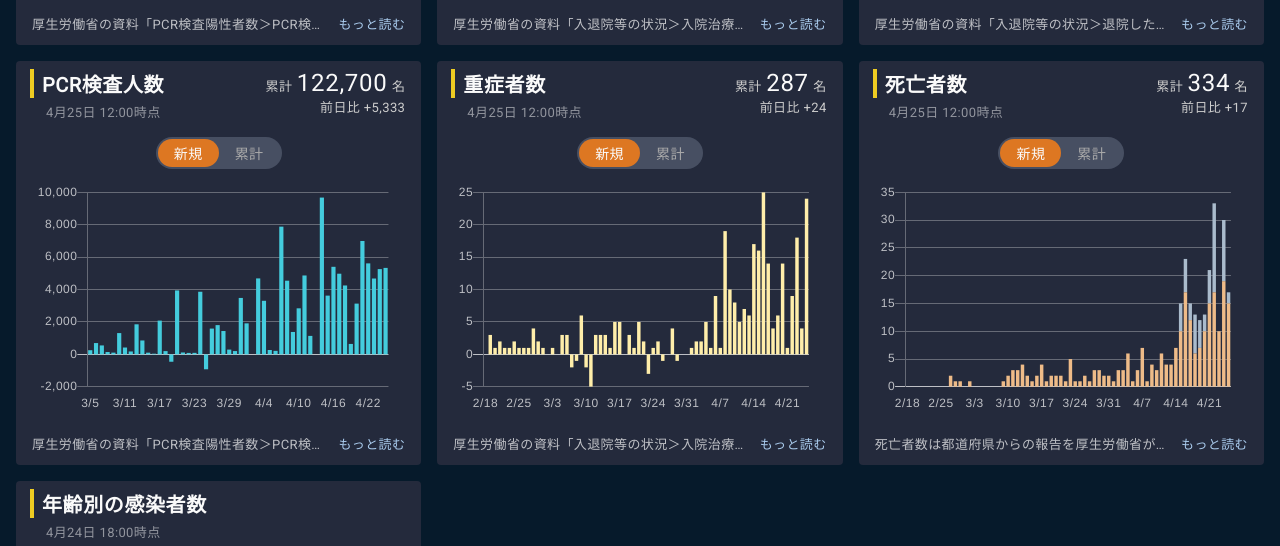
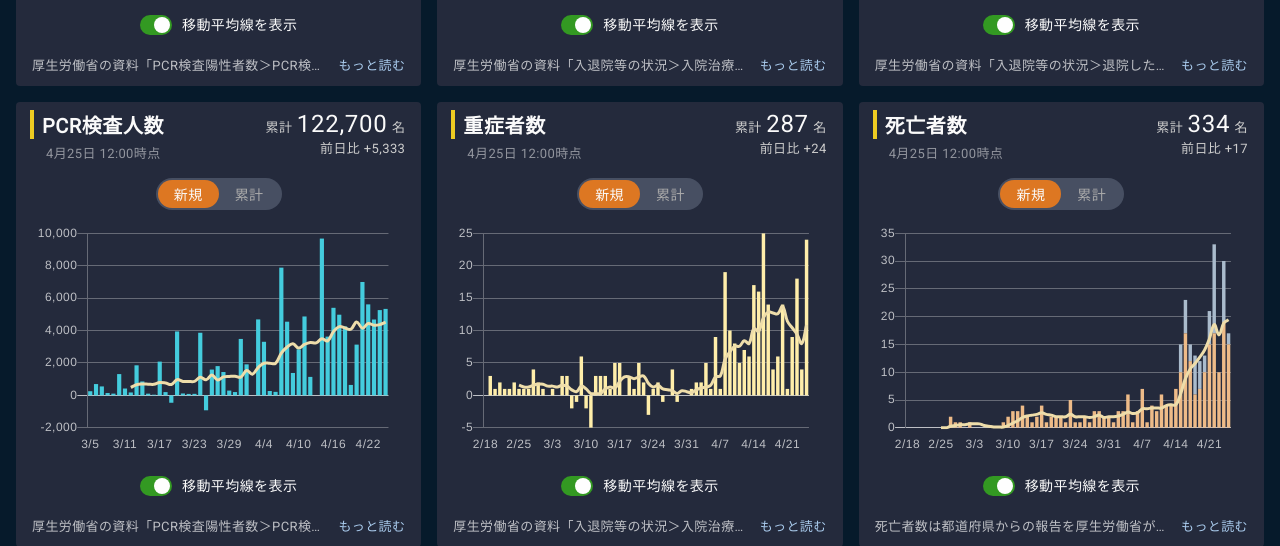
Before and after one commit to kaz-ogiwara/covid19, a plain HTML site: page index.html in a window 1280 px wide. Shown: the part 749-1295 px from the top of the page. Drawn offline with nearby package versions, Linux system fonts and the light colour scheme.

Commit message:
Add moving averages

```diff
--- a/index.html
+++ b/index.html
@@ -65,6 +65,9 @@
                 <div class="switch" value="total">累計</div>
               </div>
               <div class="chart"></div>
+              <div class="checkboxes">
+                <div class="checkbox moving-average on"><div><div></div></div>移動平均線を表示</div>
+              </div>
               <p class="notes">厚生労働省の資料「PCR検査陽性者数＞PCR検査陽性者」の数。症状があるケース＝有症状はグリーン、感染はしているが症状がないケース＝無症状はイエロー、症状有無を確認中のケースはグレーで表示。日付は都道府県から厚生労働省への報告ベース。<a class="more">もっと読む</a></p>
             </div>
           </div>
@@ -85,6 +88,9 @@
                 <div class="switch" value="total">累計</div>
               </div>
               <div class="chart"></div>
+              <div class="checkboxes">
+                <div class="checkbox moving-average on"><div><div></div></div>移動平均線を表示</div>
+              </div>
               <p class="notes">厚生労働省の資料「入退院等の状況＞入院治療を要する者等」の数。感染者数から退院者数と死亡者数を除いた値だが、確認中のケースも含まれるため誤差が生じる場合がある。入院待機中や症状有無確認中も含む。日付は都道府県から厚生労働省への報告ベース。<a class="more">もっと読む</a></p>
             </div>
           </div>
@@ -105,6 +111,9 @@
                 <div class="switch" value="total">累計</div>
               </div>
               <div class="chart"></div>
+              <div class="checkboxes">
+                <div class="checkbox moving-average on"><div><div></div></div>移動平均線を表示</div>
+              </div>
               <p class="notes">厚生労働省の資料「入退院等の状況＞退院した者」の数。症状の有無は問わない。4月22日からは都道府県からの報告を突合作業中である「確認中」を追加した。日付は都道府県から厚生労働省への報告ベース。<a class="more">もっと読む</a></p>
             </div>
           </div>
@@ -125,6 +134,9 @@
                 <div class="switch" value="total">累計</div>
               </div>
               <div class="chart"></div>
+              <div class="checkboxes">
+                <div class="checkbox moving-average on"><div><div></div></div>移動平均線を表示</div>
+              </div>
               <p class="notes">厚生労働省の資料「PCR検査陽性者数＞PCR検査実施人数」の数。検査「件数」ではなく「人数」であるため、1名に複数回PCR検査を行った場合は「1名」とカウントする。厚生労働省では原則として過去分の遡及訂正は行っていないため、都道府県からの報告に訂正があった場合は大幅な増加やマイナスになる場合がある。当初はPCR検査人数として疑似症サーベイランス（疑わしい症状がある患者への調査）だけの数字が発表されていたが、3月4日からは濃厚接触者に対する検査も含むため、このページでは3月4日以降のデータのみ掲載している。日付は都道府県から厚生労働省への報告ベース。<a class="more">もっと読む</a></p>
             </div>
           </div>
@@ -145,6 +157,9 @@
                 <div class="switch" value="total">累計</div>
               </div>
               <div class="chart"></div>
+              <div class="checkboxes">
+                <div class="checkbox moving-average on"><div><div></div></div>移動平均線を表示</div>
+              </div>
                 <p class="notes">厚生労働省の資料「入退院等の状況＞入院治療を要する者＞うち人工呼吸器又は集中治療室に入院している者」の数。日付は都道府県から厚生労働省への報告ベース。<a class="more">もっと読む</a></p>
             </div>
           </div>
@@ -165,6 +180,9 @@
                 <div class="switch" value="total">累計</div>
               </div>
               <div class="chart"></div>
+              <div class="checkboxes">
+                <div class="checkbox moving-average on"><div><div></div></div>移動平均線を表示</div>
+              </div>
               <p class="notes">死亡者数は都道府県からの報告を厚生労働省が個々の感染者と突合して公式発表となるが、その過程でタイムラグが生じることがある。厚生労働省の発表に未照合の都道府県発表値も含まれるようになったため、その値をグレーで表示している。厚生労働省によると基準の違いなどではなく、最終的にはこの差は解消される見込みとのことであるため死亡者数は差分を含めた数値とした。確認済みの値は厚生労働省の資料「入退院等の状況＞死亡者」に等しい。なおページ下部の都道府県別死亡者数は東京都を除いて確認済みの値。日付は都道府県から厚生労働省への報告ベース。<a class="more">もっと読む</a></p>
             </div>
           </div>
@@ -328,7 +346,7 @@
         </div>
       </div>
       <div id="footer-block">
-        <p class="notes">いずれのデータも武漢からの政府チャーター便帰国者、および神奈川県・長崎県に停泊したクルーズ船の乗客・乗員は除く。</p>
+        <p class="notes">いずれのデータも武漢からの政府チャーター便帰国者、および神奈川県・長崎県に停泊したクルーズ船の乗客・乗員は除く。移動平均はいずれも後方7日移動平均値。</p>
         <p class="notes">データソース：<a href="https://www.mhlw.go.jp/stf/seisakunitsuite/bunya/0000121431_00086.html" target="_blank">厚生労働省の報道発表資料</a>。ただし東京都のみ、厚生労働省の報道発表資料と数字に大きな差異があるため都発表のデータ（<a href="https://stopcovid19.metro.tokyo.lg.jp/" target="_blank">東京都新型コロナウイルス感染症対策サイト</a>）を使っている。チャート描画：<a href="https://www.chartjs.org/" target="_blank">Chart.js</a>。マップ描画：<a href="https://github.com/takemaru-hirai/japan-map" target="_blank">Japan Map</a>。アイコン：<a href="https://material.io/resources/icons/" target="_blank">Material Design</a>。</p>
         <p class="notes">更新履歴・ソースコード：<a href="https://github.com/kaz-ogiwara/covid19/" target="_blank">GitHub</a> | <a href="https://github.com/kaz-ogiwara/covid19/tree/master/data" target="_blank">CSVデータのダウンロード</a></p>
         <div id="social-buttons">
```
Also changed, not shown: en.html (+20 -2 lines).
